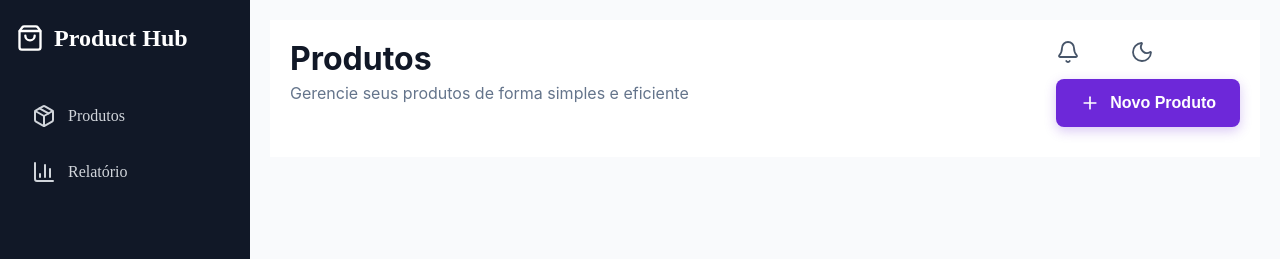
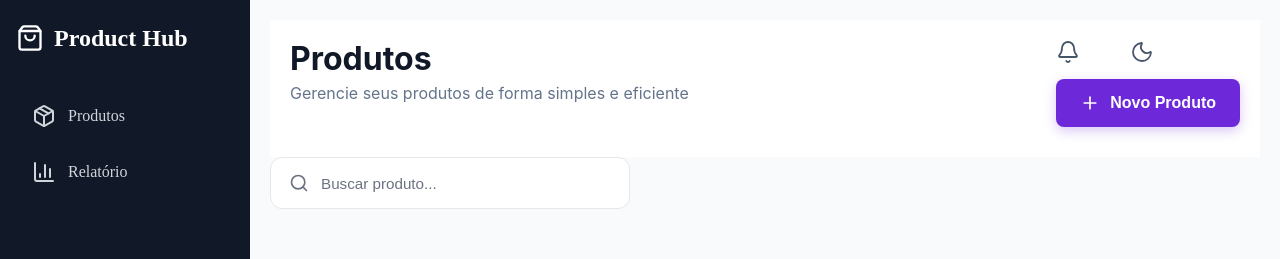
Before and after one commit to vinivmarinho/productDashboard, a React (Vite) app: page / in a window 1280 px wide. Shown: the top 259 px of the page. Built offline with nearby package versions, Linux system fonts and the light colour scheme.

Commit message:
feat: Adiciona barra de pesquisa

```diff
--- a/src/App.tsx
+++ b/src/App.tsx
@@ -1,7 +1,8 @@
+import { Search } from 'lucide-react';
 import './App.css';
 import Header from './components/Header/Header';
 import SideBar from './components/SideBar/SideBar';
-
+import SearchBar from './components/SearchBar/SearchBar';
 
 function App() {
 
@@ -13,6 +14,7 @@ function App() {
 
       <div className="content">
         <Header />
+        <SearchBar />
       </div>
     </div>
   )
--- /dev/null
+++ b/src/components/SearchBar/SearchBar.tsx
@@ -0,0 +1,18 @@
+import { Search } from "lucide-react";
+import "./searchBar.css";
+export default function SearchBar() {
+    return(
+        <div className="filter-box">
+            <div className="search-box">
+                <Search size={20} />
+                <input
+                    type="search"
+                    placeholder="Buscar produto..."
+                >
+                </input>
+            </div>
+
+
+        </div>
+    )
+}
--- /dev/null
+++ b/src/components/SearchBar/searchBar.css
@@ -0,0 +1,42 @@
+
+.search-box {
+    display: flex;
+    align-items: center;
+    gap: 12px;
+
+    width: 360px;
+    height: 52px;
+
+    padding: 0 18px;
+
+    background: #fff;
+
+    border: 1px solid #E5E7EB;
+    border-radius: 12px;
+
+    transition: .2s ease;
+}
+
+.search-box:focus-within {
+    border-color: #7C3AED;
+    box-shadow: 0 0 0 4px rgba(124,58,237,.12);
+}
+
+.search-box svg {
+    color: #6B7280;
+    flex-shrink: 0;
+}
+
+.search-box input {
+    width: 100%;
+    border: none;
+    outline: none;
+    background: transparent;
+
+    font-size: .95rem;
+    color: #111827;
+}
+
+.search-box input::placeholder {
+    color: #6B7280;
+}
```
